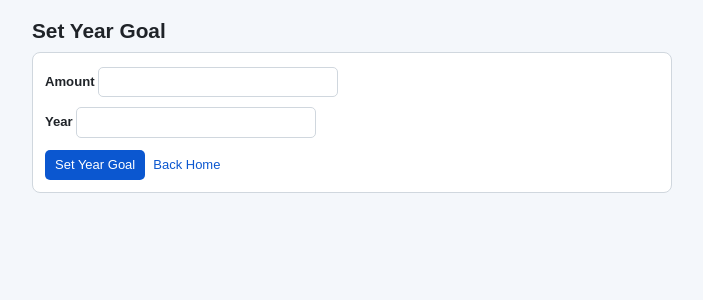
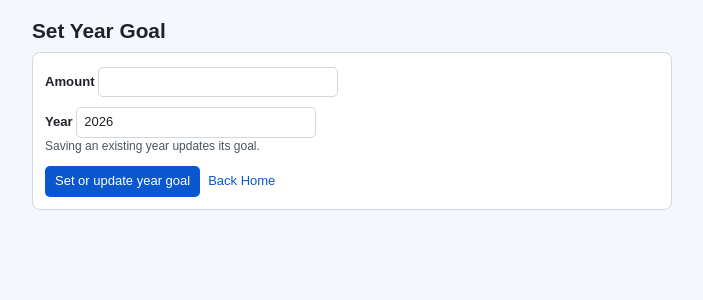
Before and after one commit to OscarZurita/mymoney, a Django app: page /moneyapp/add_year_goal in a window 1280 px wide. Shown: the part 47-347 px from the top of the page, without its empty margins (288-991 px from the left). Run offline with Django 5.2, Linux system fonts and the light colour scheme; a user stored in the database is signed in; data comes from the database, SQL or seed files in the repository; both versions use the stored data as it was after the commit; parts of the project's set-up code (start-up, migrations or seed data) failed here and were passed over.

Commit message:
dashboard shows now MTD and YTD progress visually. Removed last 30 and last 365 days

```diff
--- a/money_app/forms.py
+++ b/money_app/forms.py
@@ -147,3 +147,37 @@ class YearGoalForm(forms.ModelForm):
     def __init__(self, *args, user=None, **kwargs):
         self.user = user
         super().__init__(*args, **kwargs)
+
+        if not self.is_bound and self.user is not None and not self.instance.pk:
+            current_year = timezone.localdate().year
+            current_goal = YearGoal.objects.filter(
+                user=self.user,
+                year=current_year,
+            ).first()
+
+            if current_goal is not None:
+                self.instance = current_goal
+                self.initial.setdefault("year", current_goal.year)
+                self.initial.setdefault("amount", current_goal.amount)
+            else:
+                self.initial.setdefault("year", current_year)
+
+    def save(self, commit=True):
+        year_goal = super().save(commit=False)
+
+        if self.user is not None:
+            existing_goal = YearGoal.objects.filter(
+                user=self.user,
+                year=year_goal.year,
+            ).first()
+
+            if existing_goal is not None and existing_goal.pk != year_goal.pk:
+                year_goal = existing_goal
+                year_goal.amount = self.cleaned_data["amount"]
+            else:
+                year_goal.user = self.user
+
+        if commit:
+            year_goal.save()
+
+        return year_goal
--- a/money_app/models.py
+++ b/money_app/models.py
@@ -3,9 +3,6 @@ from django.db import models
 from django.utils import timezone
 
 from .formatting import format_money
-
-# Create your models here.
-
 
 def normalize_tag_name(value):
     return " ".join((value or "").split())
--- a/money_app/urls.py
+++ b/money_app/urls.py
@@ -4,7 +4,7 @@ from . import views
 
 app_name = "money_app"
 urlpatterns = [
-    path("landing_page/", views.landing_page, name="landing_page"),
+    path("dashboard/", views.dashboard, name="dashboard"),
     path("expenses/", views.index, name="index"),
     path("add_year_goal", views.add_year_goal, name = "add_year_goal"),
     path("analysis/", views.analysis, name="analysis"),
--- a/money_app/views.py
+++ b/money_app/views.py
@@ -169,29 +169,59 @@ def edit_expense(request, expense_id):
     return render(request, "money_app/add_expense.html", {"form": form})
 
 @login_required
-def landing_page(request):
+def dashboard(request):
     today = timezone.localdate()
 
     start_of_month = today.replace(day=1)
     start_of_year = today.replace(month=1, day=1)
 
-    last_30_days = today - timedelta(days=30)
-    last_365_days = today - timedelta(days=365)
-
     expenses = Expense.objects.filter(owner=request.user)
 
+    def total(qs):
+        return qs.aggregate(total=Sum("amount"))["total"] or Decimal("0")
 
-    def total(qs):
-        return qs.aggregate(total=Sum("amount"))["total"] or 0
+    def format_percent(value):
+        quantized_value = value.quantize(Decimal("0.01"))
+        if quantized_value == quantized_value.to_integral_value():
+            return str(int(quantized_value))
+        return format(quantized_value.normalize(), "f")
+
+    month_total = total(expenses.filter(date__gte=start_of_month))
+    ytd_total = total(expenses.filter(date__gte=start_of_year))
+    year_goal = YearGoal.objects.filter(user=request.user, year=today.year).first()
+    monthly_goal = None
+    monthly_goal_percent = Decimal("0")
+    monthly_goal_progress_width = "0"
+    ytd_goal_percent = Decimal("0")
+    ytd_goal_progress_width = "0"
+
+    if year_goal is not None:
+        monthly_goal = year_goal.amount / Decimal("12")
+        if monthly_goal > 0:
+            monthly_goal_percent = (month_total / monthly_goal) * Decimal("100")
+            monthly_goal_progress_width = format_percent(
+                min(monthly_goal_percent, Decimal("100"))
+            )
+        if year_goal.amount > 0:
+            ytd_goal_percent = (ytd_total / year_goal.amount) * Decimal("100")
+            ytd_goal_progress_width = format_percent(
+                min(ytd_goal_percent, Decimal("100"))
+            )
 
     context = {
-        "month_total": total(expenses.filter(date__gte=start_of_month)),
-        "ytd_total": total(expenses.filter(date__gte=start_of_year)),
-        "last_30_total": total(expenses.filter(date__gte=last_30_days)),
-        "last_365_total": total(expenses.filter(date__gte=last_365_days)),
+        "month_total": month_total,
+        "year_goal": year_goal,
+        "monthly_goal": monthly_goal,
+        "monthly_goal_percent": format_percent(monthly_goal_percent),
+        "monthly_goal_progress_width": monthly_goal_progress_width,
+        "monthly_goal_is_over": monthly_goal_percent > Decimal("100"),
+        "ytd_total": ytd_total,
+        "ytd_goal_percent": format_percent(ytd_goal_percent),
+        "ytd_goal_progress_width": ytd_goal_progress_width,
+        "ytd_goal_is_over": ytd_goal_percent > Decimal("100"),
         "recent_expenses": expenses[:5],
     }
-    return render(request, "money_app/landing_page.html", context)
+    return render(request, "money_app/dashboard.html", context)
 
 @login_required
 def add_year_goal(request):
@@ -200,11 +230,8 @@ def add_year_goal(request):
     if request.method == "POST":
         form = YearGoalForm(request.POST, user=request.user)
         if form.is_valid():
-            year_goal = form.save(commit=False)
-            year_goal.owner = request.user
-            year_goal.save()
-            form.save_m2m()
-            return redirect("money_app:index")
+            form.save()
+            return redirect("money_app:dashboard")
 
     return render(request, "money_app/add_year_goal.html", {"form": form})
 
--- a/mymoney/urls.py
+++ b/mymoney/urls.py
@@ -19,7 +19,7 @@ from django.urls import include, path
 from django.views.generic import RedirectView
 
 urlpatterns = [
-    path("", RedirectView.as_view(pattern_name="money_app:landing_page", permanent=False)),
+    path("", RedirectView.as_view(pattern_name="money_app:dashboard", permanent=False)),
     path("moneyapp/", include("money_app.urls")),
     path("accounts/", include("django.contrib.auth.urls")),
     path('admin/', admin.site.urls),
--- a/templates/base.html
+++ b/templates/base.html
@@ -259,7 +259,7 @@
     <header class="site-header">
         <div class="nav-shell">
             <div class="nav-group">
-                <a href="{% url 'money_app:landing_page' %}" class="brand">Expense Tracker</a>
+                <a href="{% url 'money_app:dashboard' %}" class="brand">Expense Tracker</a>
                 {% if request.user.is_authenticated %}
                     <a href="{% url 'money_app:index' %}" class="nav-link">Expenses</a>
                     <a href="{% url 'money_app:analysis' %}" class="nav-link">Analysis</a>
--- a/templates/money_app/add_year_goal.html
+++ b/templates/money_app/add_year_goal.html
@@ -122,14 +122,15 @@
         </div>
 
         <div>
-            <label for="{{ form.year.id_for_label }}"> Year </label>
+            <label for="{{ form.year.id_for_label }}">Year</label>
             {{ form.year }}
             {{ form.year.errors }}
+            <div class="field-help">Saving an existing year updates its goal.</div>
         </div>
 
         <div class="form-actions">
-            <button type="submit" class="button">{% if form.instance.pk %}Update Year Goal{% else %}Set Year Goal{% endif %}</button>
-            <a href="{% url 'money_app:landing_page' %}" class="button button-secondary">Back Home </a>
+            <button type="submit" class="button">Set or update year goal</button>
+            <a href="{% url 'money_app:dashboard' %}" class="button button-secondary">Back Home </a>
         </div>
     </form>
 {% endblock %}
```
Also changed, not shown: money_app/tests.py (+78 -0 lines), templates/money_app/dashboard.html (added, +143 -0 lines), templates/money_app/landing_page.html (deleted, +0 -103 lines), db.sqlite3.
